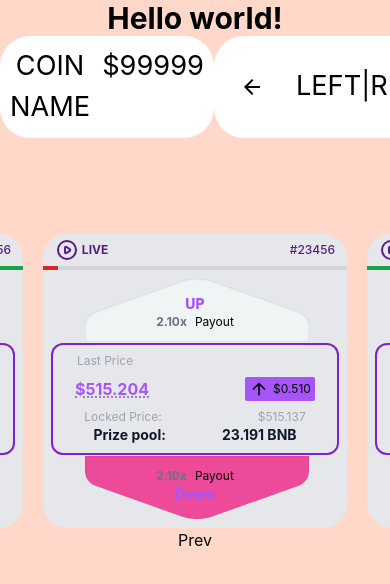
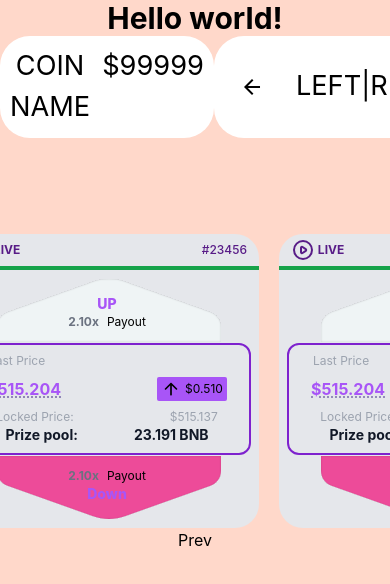
Before and after one commit to sk1122/MermaidSwapFrontend, a React (Create React App) app: page / in a window 390 px wide. Shown: the top 584 px of the page. Built offline with nearby package versions, Linux system fonts and the light colour scheme.

Commit message:
Fixed Carousel

```diff
--- a/src/components/CardList.js
+++ b/src/components/CardList.js
@@ -36,10 +36,14 @@ export default function CardList() {
 		slider.current.scrollLeft -= 280
 	};
 
+	useEffect(() => {
+		slider.current.scrollLeft += ((window.innerWidth / 2) - 150)
+	}, [])
+
 	return (
-		<div className="w-full">
+		<div>
 			<OptionBar nextClick={handleOnNextClick} prevClick={handleOnPrevClick} />
-			<div ref={slider} className="scroll-smooth w-full relative no-scrollbar flex justify-center items-center gap-5 overflow-x-scroll">
+			<div ref={slider} className="no-scrollbar flex gap-5 overflow-x-scroll">
 				<CardFront />
 				<CardFront />
 				<CardFront />
@@ -50,6 +54,7 @@ export default function CardList() {
 
 				<CardFront />
 				<CardFront />
+				<div></div>
 			</div>
 			<div onClick={handleOnPrevClick}>Prev</div>
 		</div>
```
